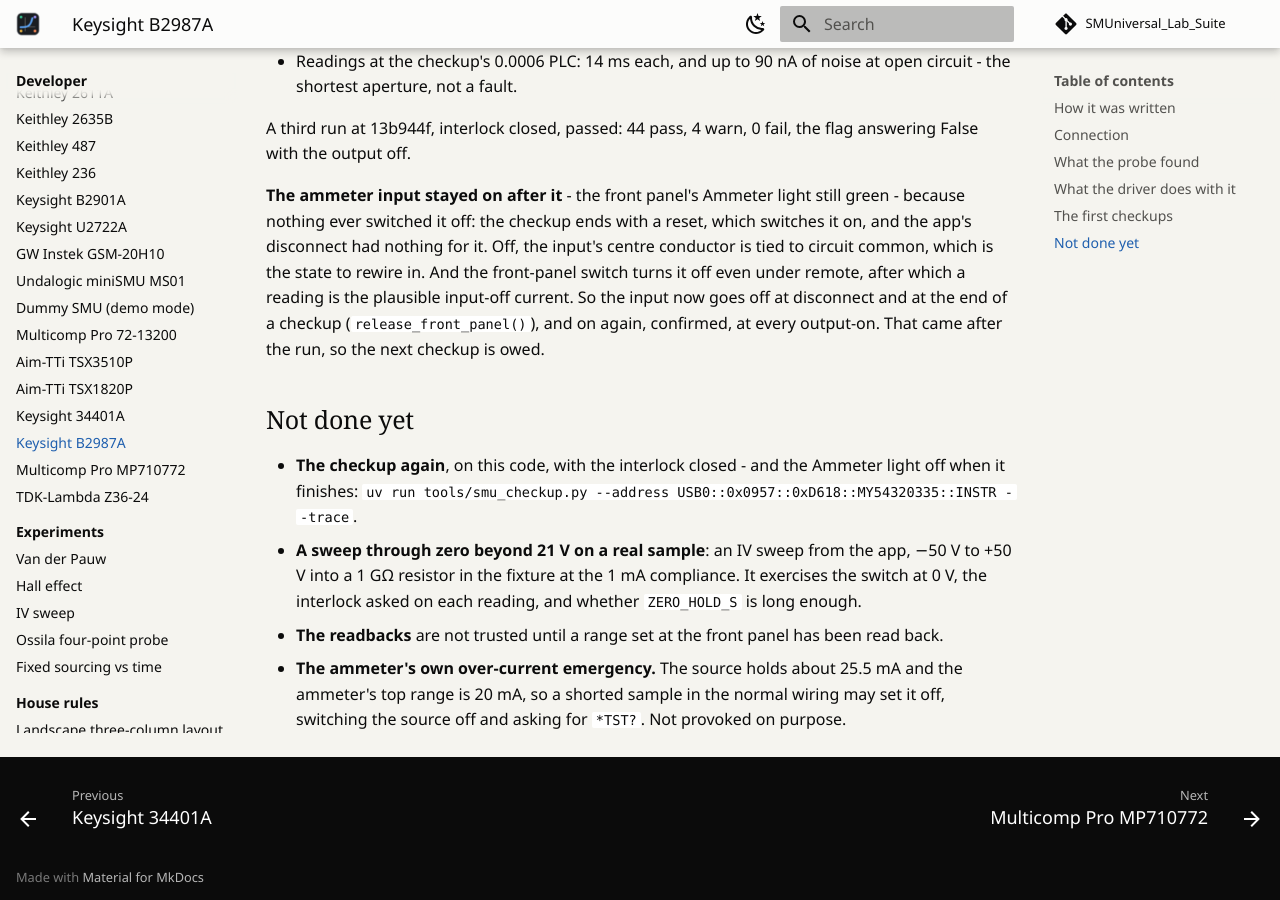
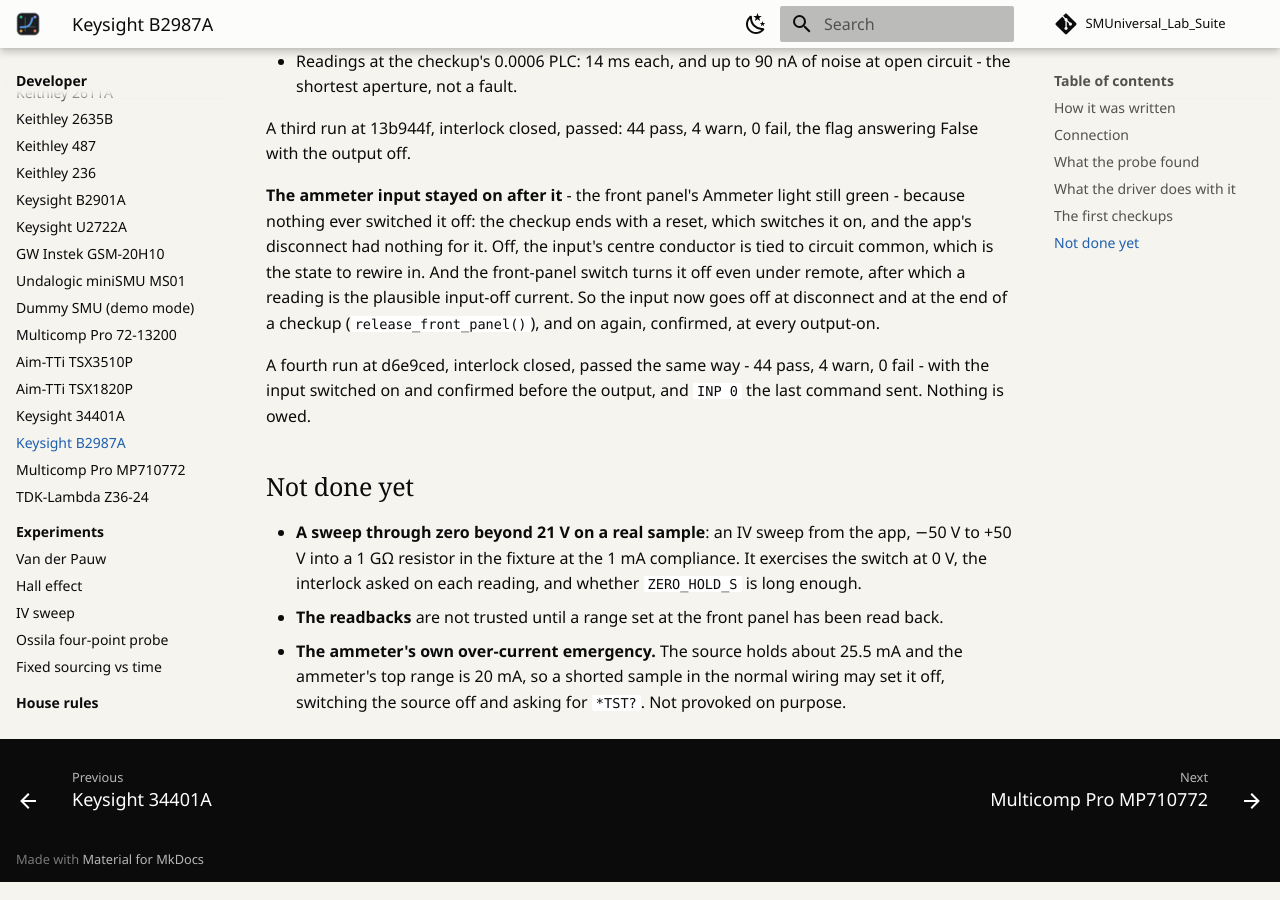
Before and after one commit to jcgutierrezg/SMUniversal_Lab_Suite, an MkDocs documentation site: the page built from docs/instruments/keysight-b2987a.md, in a window 1280 px wide and 900 px high, scrolled down 2571 px. Built offline with MkDocs 1.6.1 and Material for MkDocs 9.7.7, drawn with Linux system fonts in a browser that asks for light colours; comment, search, counter and statistics services are not loaded.

Commit message:
Record the B2987A's passing checkup on 1.1.12; nothing owed
2026-11-18 14:20 at d6e9ced, interlock closed: 44 pass, 4 warn, 0 fail.
The ammeter input is switched on and confirmed before the output, and
the checkup ends with INP 0. Warnings: the unmeasured voltage floor and
the two untrusted range readbacks. Comments and docs only.

Co-Authored-By: Claude Opus 5.5 <noreply@anthropic.com>

```diff
--- a/docs/instruments/keysight-b2987a.md
+++ b/docs/instruments/keysight-b2987a.md
@@ -10,8 +10,8 @@ maintenance: active
 # --- bench facts: hand-written, and the schema requires them -------------
 bench_ever: true
 last_bench: 2026-11-18
-bench_notes: "2026-11-18 14:05 at 13b944f over USB, nothing attached, the fixture's interlock closed: 44 pass, 4 warn, 0 fail, 16 skip. The checkup's range readback now reads the plan it set, and compliance_tripped() answers False with the output off. Warnings: the unmeasured voltage floor (twice) and the two untrusted range readbacks. Two earlier runs at 6671b9a (13:42 interlock open, 13:47 closed) found the readback fault and the flag before a first reading. After this run the ammeter input was made to switch on at every output-on and off at disconnect and at the end of a checkup, so a checkup is owed"
-bench_code: "f6c19bd43c92"
+bench_notes: "2026-11-18 14:20 at d6e9ced over USB, nothing attached, the fixture's interlock closed: 44 pass, 4 warn, 0 fail, 16 skip. Output-on switched the ammeter input on and confirmed it before the output; the checkup ended with INP 0, so the Ammeter light goes off. compliance_tripped() False with the output off. Warnings: the unmeasured voltage floor (twice) and the two untrusted range readbacks. Earlier runs the same day at 6671b9a and 13b944f found the checkup's readback fault, the flag before a first reading and the input left on"
+bench_code: "c80c17a25875"
 bench_result: pass
 bench_result_note: null
 bench_revalidated: null
@@ -166,14 +166,14 @@ common, which is the state to rewire in. And the front-panel switch
 turns it off even under remote, after which a reading is the plausible
 input-off current. So the input now goes off at disconnect and at the
 end of a checkup (`release_front_panel()`), and on again, confirmed, at
-every output-on. That came after the run, so the next checkup is owed.
+every output-on.
+
+A fourth run at d6e9ced, interlock closed, passed the same way - 44
+pass, 4 warn, 0 fail - with the input switched on and confirmed before
+the output, and `INP 0` the last command sent. Nothing is owed.
 
 ## Not done yet
 
-- **The checkup again**, on this code, with the interlock closed - and
-  the Ammeter light off when it finishes:
-  `uv run tools/smu_checkup.py --address
-  USB0::0x0957::0xD618::MY54320335::INSTR --trace`.
 - **A sweep through zero beyond 21 V on a real sample**: an IV sweep
   from the app, −50 V to +50 V into a 1 GΩ resistor in the fixture at
   the 1 mA compliance. It exercises the switch at 0 V, the interlock
```
Also changed, not shown: docs/guide/instruments/index.md (+1 -1 lines), docs/guide/instruments/keysight-b2987a.md (+1 -3 lines), docs/open/checkup-owed.md (+1 -1 lines).
